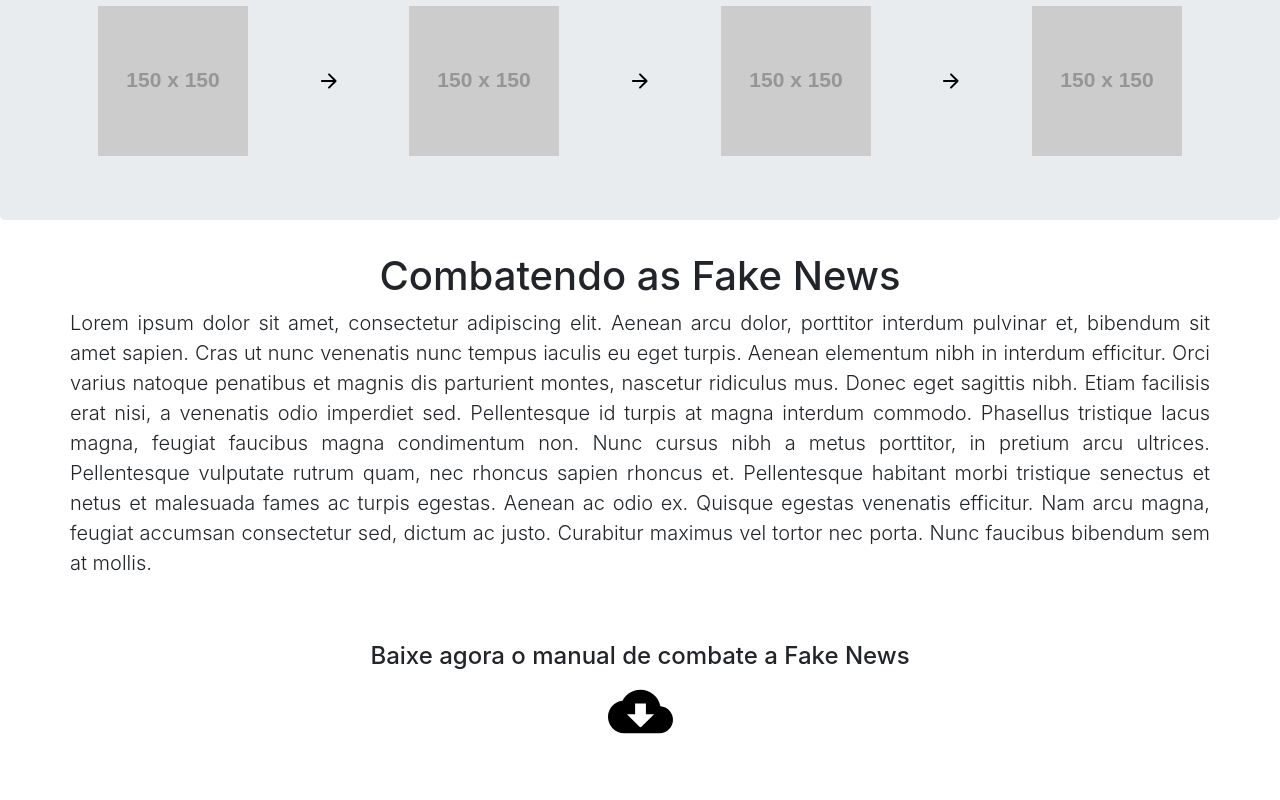
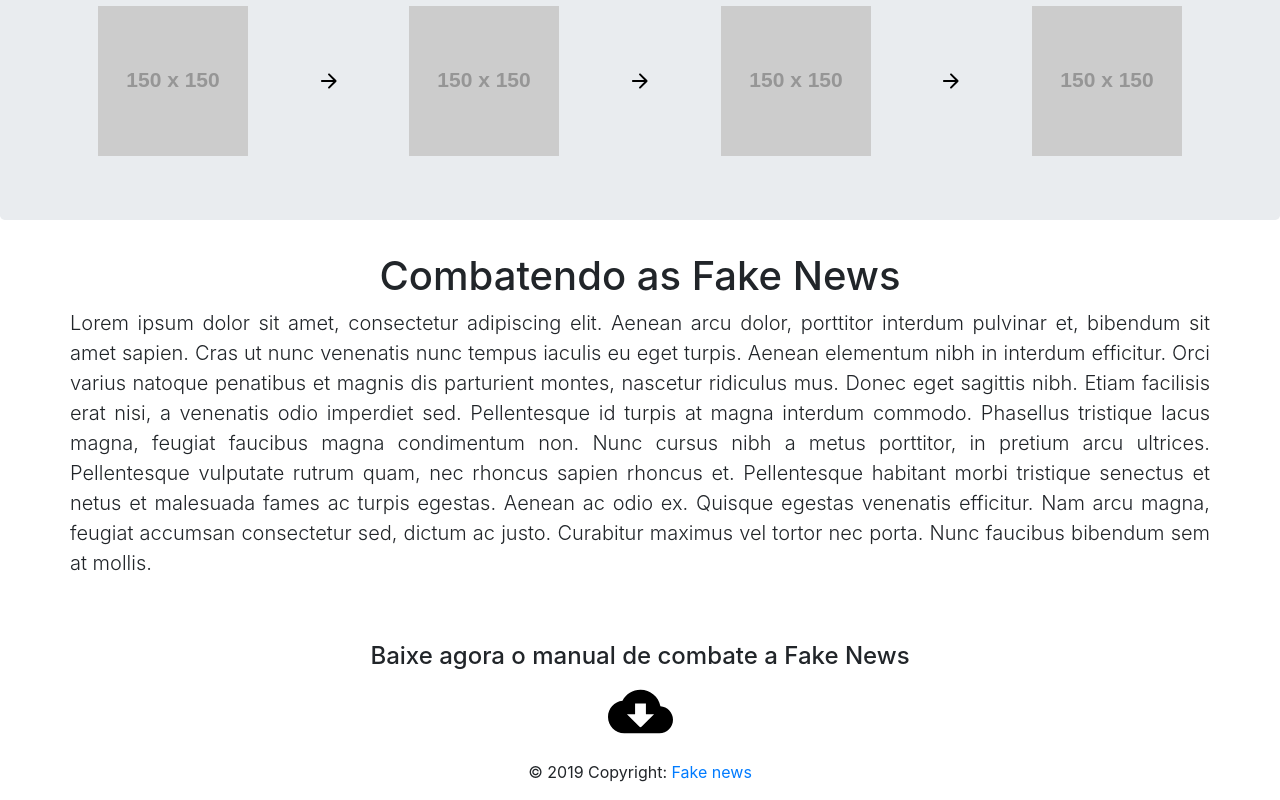
Before and after one commit to Freitas29/Fake-news, a website: page src/index.html in a window 1280 px wide. Shown: the part 1157-1957 px from the top of the page. Before the commit the page ends 1901 px from the top, so only its background shows below. Drawn offline with nearby package versions, Linux system fonts and the light colour scheme; placeholder pictures from the web are drawn by us.

Commit message:
Footer added

```diff
--- a/src/index.html
+++ b/src/index.html
@@ -119,5 +119,9 @@
             </div>
         </div>
     </div>
+
+    <div class="footer-copyright text-center py-3 bg-lite">© 2019 Copyright:
+        <a href="#">Fake news</a>
+    </div>
 </body>
 </html>
```
